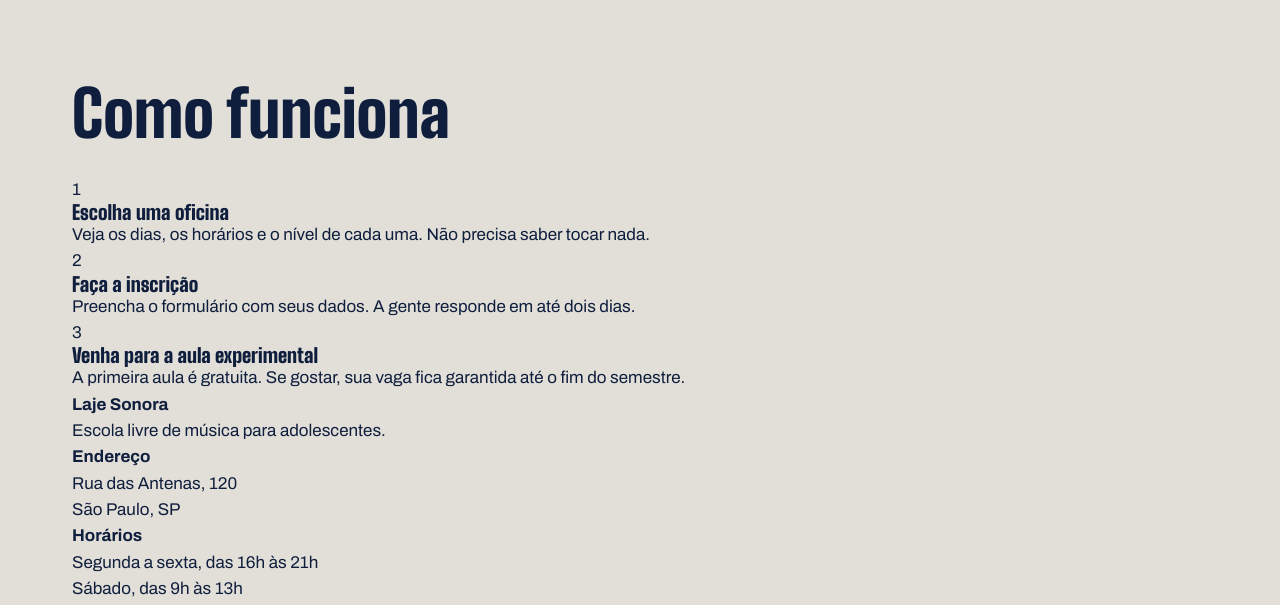
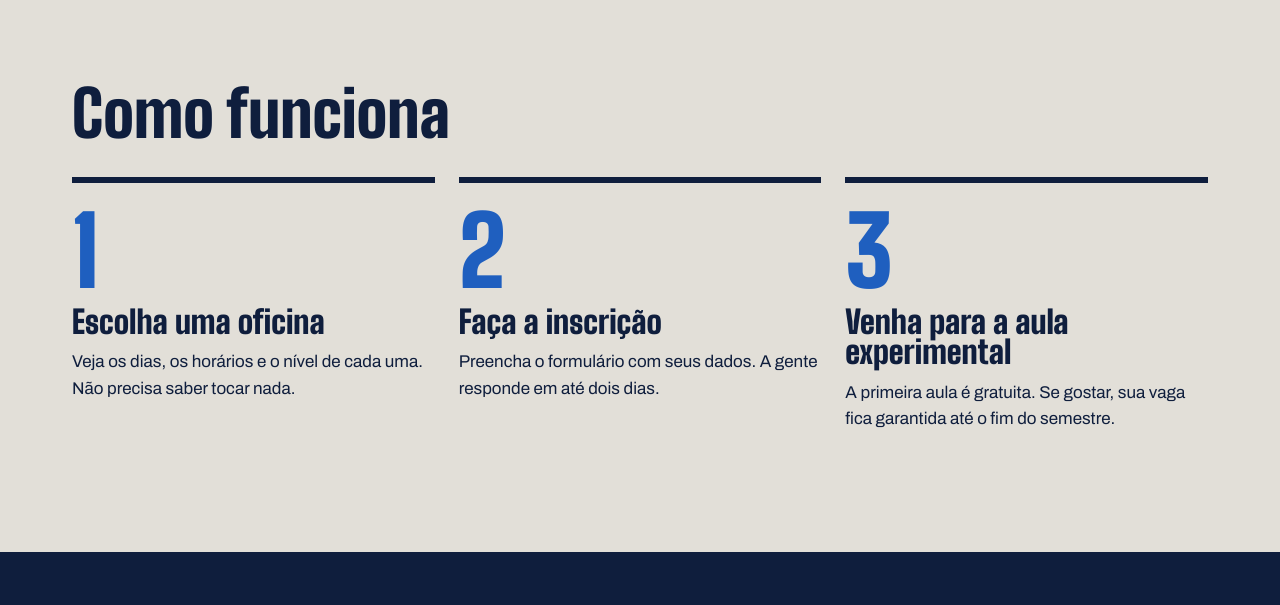
Before and after one commit to arthurgoularte/laje_sonora, a plain HTML site: page index.html in a window 1280 px wide. Shown: the part 1752-2357 px from the top of the page. Drawn offline with Linux system fonts and the light colour scheme.

Commit message:
Página inicial pronta

```diff
--- a/index.css
+++ b/index.css
@@ -188,3 +188,50 @@ h1, h2, h3 {
     display: flex;
     justify-content: space-between;
 }
+.passos {
+    display: flex;
+    gap: 24px;
+}
+
+.passo {
+    border-top: 6px solid var(--tinta);
+    padding-top: 20px;
+    flex: 1;
+}
+
+.passo-numero {
+    font-family: var(--fonte-cartaz);
+    font-size: 96px;
+    font-weight: 900;
+    line-height: 1;
+    color: var(--caixa-dagua);
+}
+
+.passo h3 {
+    font-size: 32px;
+    margin-block: 8px 12px;
+}
+
+.rodape {
+    margin-top: 120px;
+    background-color: var(--tinta);
+    color: var(--concreto);
+    padding-block: 56px;
+}
+
+.rodape-colunas {
+    display: flex;
+    justify-content: space-between;
+    gap: 40px;
+}
+
+.rodape-coluna {
+    flex: 1;
+}
+
+.rodape h4 {
+    font-family: var(--fonte-cartaz);
+    font-size: 28px;
+    color: var(--fita);
+    margin-bottom: 12px;
+}
```
